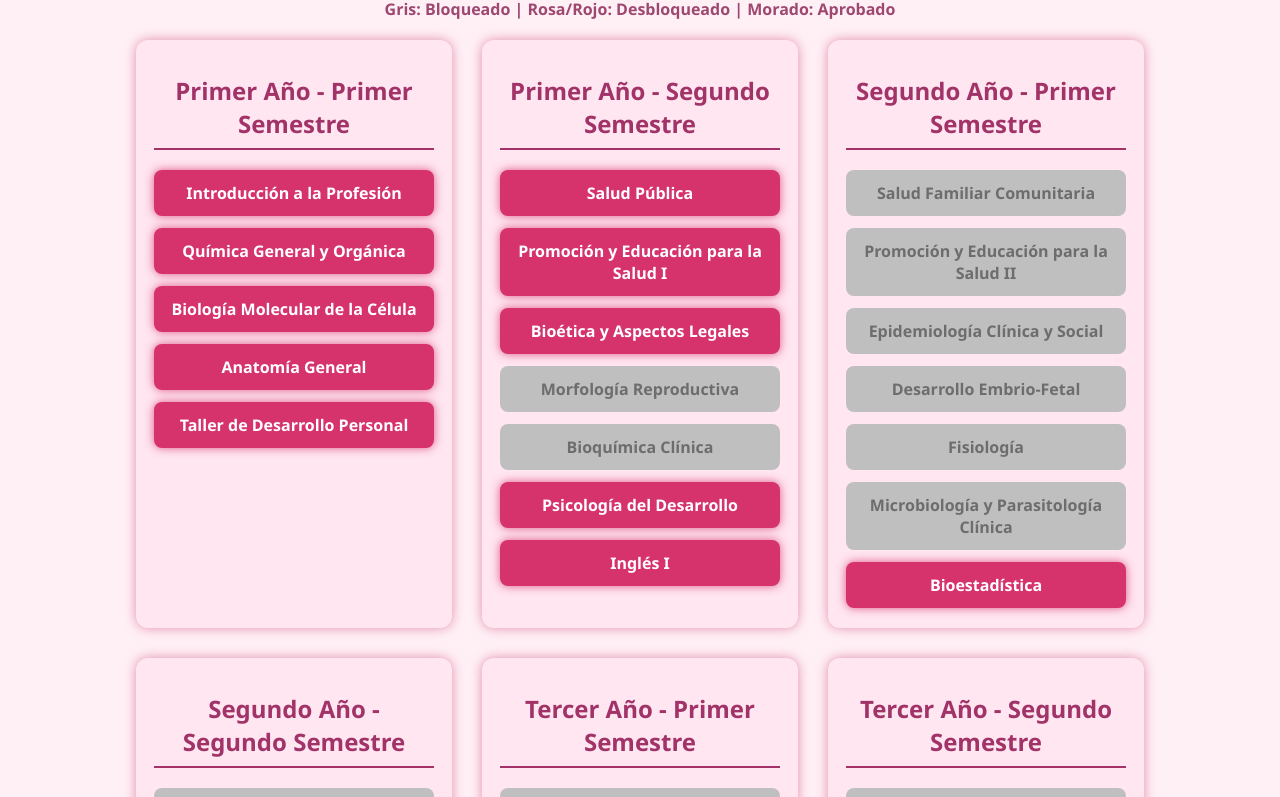
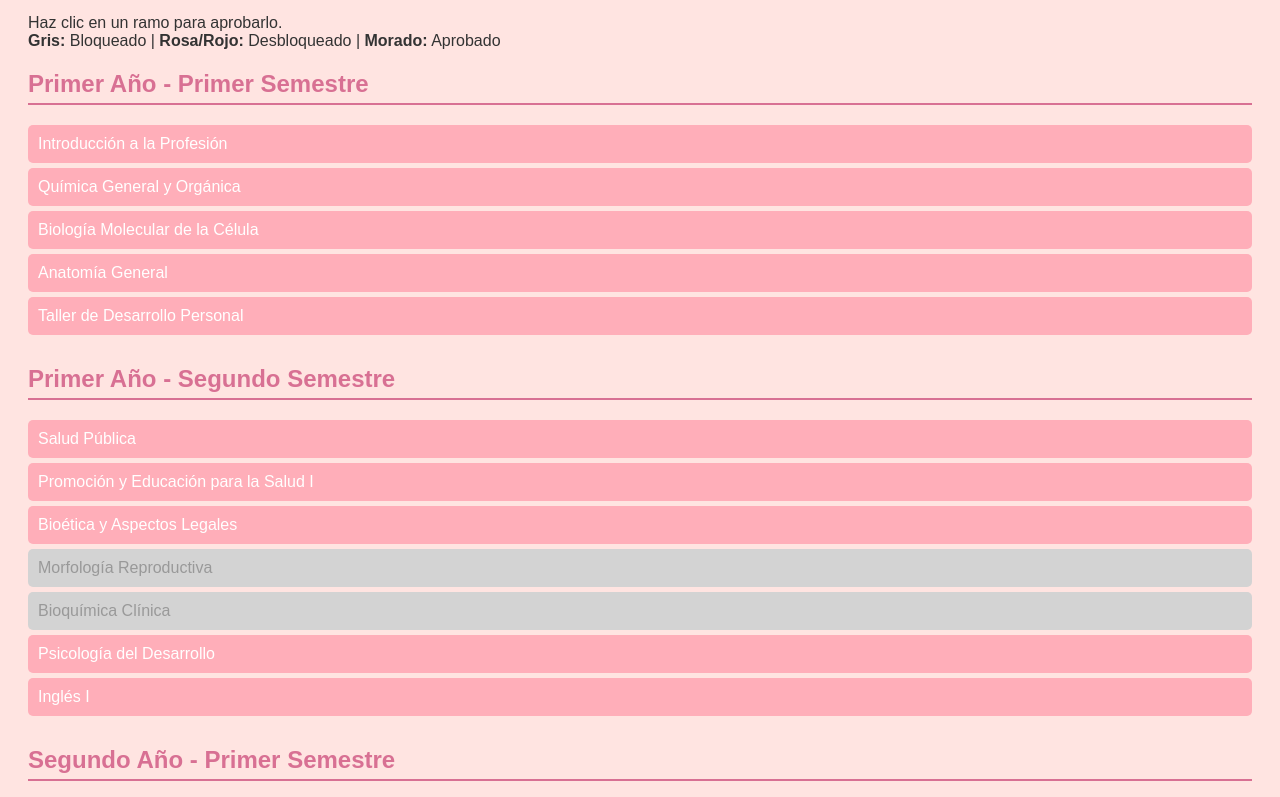
Before and after one commit to domiicc/mallobs, a plain HTML site: page index.html in a window 1280 px wide. Shown: the part 94-891 px from the top of the page. Drawn offline with Linux system fonts and the light colour scheme.

Commit message:
Update styles.css

```diff
--- a/styles.css
+++ b/styles.css
@@ -1,116 +1,69 @@
 body {
-  font-family: 'Segoe UI', Tahoma, Geneva, Verdana, sans-serif;
-  background-color: #fff0f6;
-  color: #4b004b;
-  margin: 20px;
-  user-select: none;
+    font-family: Arial, sans-serif;
+    background-color: #ffe4e1;
+    color: #333;
+    padding: 20px;
 }
 
 h1 {
     text-align: center;
-  margin-bottom: 6px;
-  color: #7a2a59;
-  text-shadow: 1px 1px 2px #c56e8a;
+    color: #c71585;
 }
 
-p {
-  text-align: center;
-  margin-top: 0;
-  margin-bottom: 20px;
-  font-weight: 600;
-  color: #9e4770;
-}
-
-/* Contenedor general: filas con columnas */
-#malla-container {
-  display: flex;
-  flex-wrap: wrap;
-  justify-content: center;
-  gap: 30px;
-  max-width: 1200px;
-  margin: 0 auto;
-}
-
-/* Cada semestre es una columna */
 .semestre {
-  background: #ffe6f0;
-  border-radius: 12px;
-  padding: 14px 18px;
-  width: 280px;
-  box-shadow: 0 0 12px #d45c82aa;
-  display: flex;
-  flex-direction: column;
+    margin-bottom: 30px;
 }
 
 .semestre h2 {
-  text-align: center;
-  margin-bottom: 14px;
-  color: #a13368;
-  border-bottom: 2px solid #a13368;
-  padding-bottom: 8px;
-  font-weight: 700;
+    color: #d87093;
+    border-bottom: 2px solid #d87093;
+    padding-bottom: 5px;
 }
 
-/* Ramo */
 .ramo {
-  padding: 12px 16px;
-  margin: 6px 0;
-  border-radius: 8px;
-  font-weight: 600;
+    padding: 10px;
+    margin: 5px 0;
+    border-radius: 5px;
     cursor: pointer;
-  box-shadow: 0 0 6px transparent;
-  transition: background-color 0.3s ease, box-shadow 0.3s ease;
-  color: white;
-  user-select: none;
-  text-align: center;
-}
-
-/* Estados */
-
-.ramo.bloqueado {
-  background-color: #c0bfc0; /* gris claro */
-  cursor: not-allowed;
-  color: #6d6d6d;
-  box-shadow: none;
+    position: relative;
+    transition: background-color 0.3s;
 }
 
 .ramo.desbloqueado {
-  background-color: #d6336c; /* rojo/rosado */
-  box-shadow: 0 0 10px #d6336ccc;
-}
-
-.ramo.desbloqueado:hover {
-  background-color: #e64980;
-  box-shadow: 0 0 14px #e64980cc;
+    background-color: #ffaeb9;
+    color: #fff;
 }
 
 .ramo.aprobado {
-  background-color: #6a0dad; /* morado */
-  box-shadow: 0 0 12px #6a0dadcc;
-  cursor: default;
-  text-decoration: line-through;
+    background-color: #ba55d3;
+    color: #fff;
 }
 
-.ramo.aprobado:hover {
-  background-color: #7d1dbf;
+.ramo.bloqueado {
+    background-color: #d3d3d3;
+    color: #999;
+    cursor: not-allowed;
 }
 
-/* Tooltip para requisitos */
-.ramo[title]:hover::after {
-  content: attr(title);
+/* Tooltip */
+.ramo::after {
+    content: attr(data-tooltip);
     position: absolute;
-  background: #7a2a59cc;
-  padding: 6px 10px;
-  border-radius: 6px;
-  color: #fff;
-  font-size: 13px;
-  white-space: nowrap;
-  top: 100%;
+    bottom: 120%;
     left: 50%;
     transform: translateX(-50%);
-  margin-top: 6px;
+    background-color: #333;
+    color: #fff;
+    padding: 5px 10px;
+    white-space: pre-line;
+    border-radius: 4px;
+    opacity: 0;
     pointer-events: none;
+    font-size: 12px;
+    transition: opacity 0.3s;
     z-index: 10;
+}
+
+.ramo:hover::after {
     opacity: 1;
-  transition: opacity 0.2s ease;
 }
```
Lines whose indentation alone changed are shown as unchanged.
